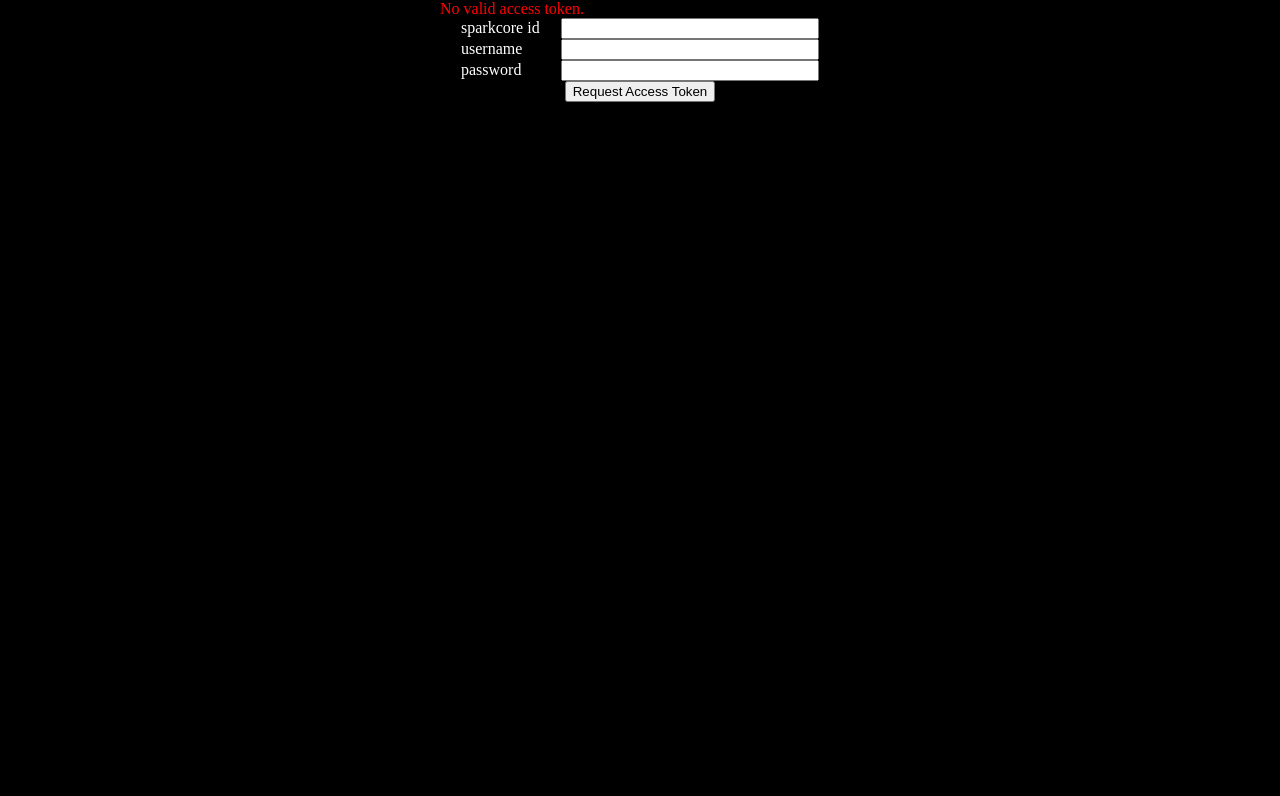
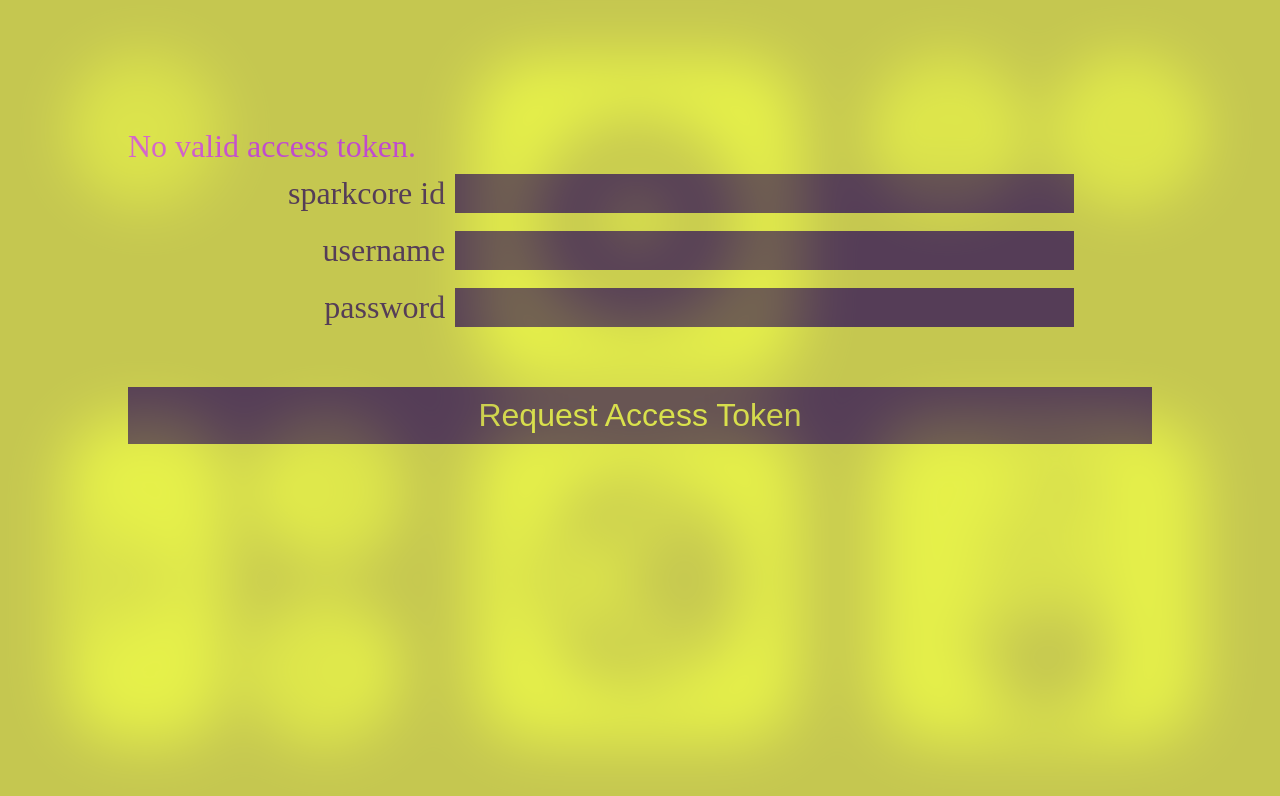
Before and after one commit to russellmcc/remote, a plain HTML site: page index.html in a window 1280 px wide. Drawn offline with Linux system fonts and the light colour scheme.

Commit message:
added icon and pretty login

```diff
--- a/index.html
+++ b/index.html
@@ -2,6 +2,7 @@
 <html>
   <head>
     <title>OUR GUY PORTAL</title>
+    <link rel="apple-touch-icon" href="/icon.png">
     <link rel="stylesheet" type="text/css" href="stylesheet.css">
     <meta name="apple-mobile-web-app-capable" content="yes">
     <meta name="apple-mobile-web-app-status-bar-style" content="black-translucent">
--- a/stylesheet.css
+++ b/stylesheet.css
@@ -26,29 +26,54 @@ body {
     bottom: 0;
     left: 0;
     right: 0;
-    background-color: black;
+    background-color: #E6F14A;
     font-family: futura;
+    font-size: xx-large;
     text-align: center;
+    width: 80%;
+    opacity: 0.75;
+    padding: 10% 10% 10% 10%;
 }
 
 .login-bg div.error-msg {
-    color: red;
+    color: #DF4BF2;
     text-align: left;
 }
 
 .login-bg div {
     margin: auto;
-    text-align: center;
-    width: 400px;
+    text-align: left;
+    width: 100%;
 }
 
 .login-bg label {
-    text-align: left;
-    color: white;
+    text-align: right;
+    color: #503953;
     display: inline-block;
-    width: 100px;
+    width: 30%;
+    padding: 10px;
 }
 
 .login-bg input {
-    width: 250px;
+    width: 60%;
+    font-size: xx-large;
+    background-color: #503953;
+    color: #E6F14A;
+    border: 0px solid;
 }
+
+.login-bg button {
+    font-size: xx-large;
+    background-color: #503953;
+    color: #E6F14A;
+    width: 100%;
+    float: left;
+    border: 0px solid;
+    padding: 10px;
+    margin: 5% 0% 5% 0%;
+}
+
+.login-bg *:focus {
+	border: 0px solid;
+	background-color: #DF4BF2;
+}
```
Also changed, not shown: bundle.js, icon.png (added).
